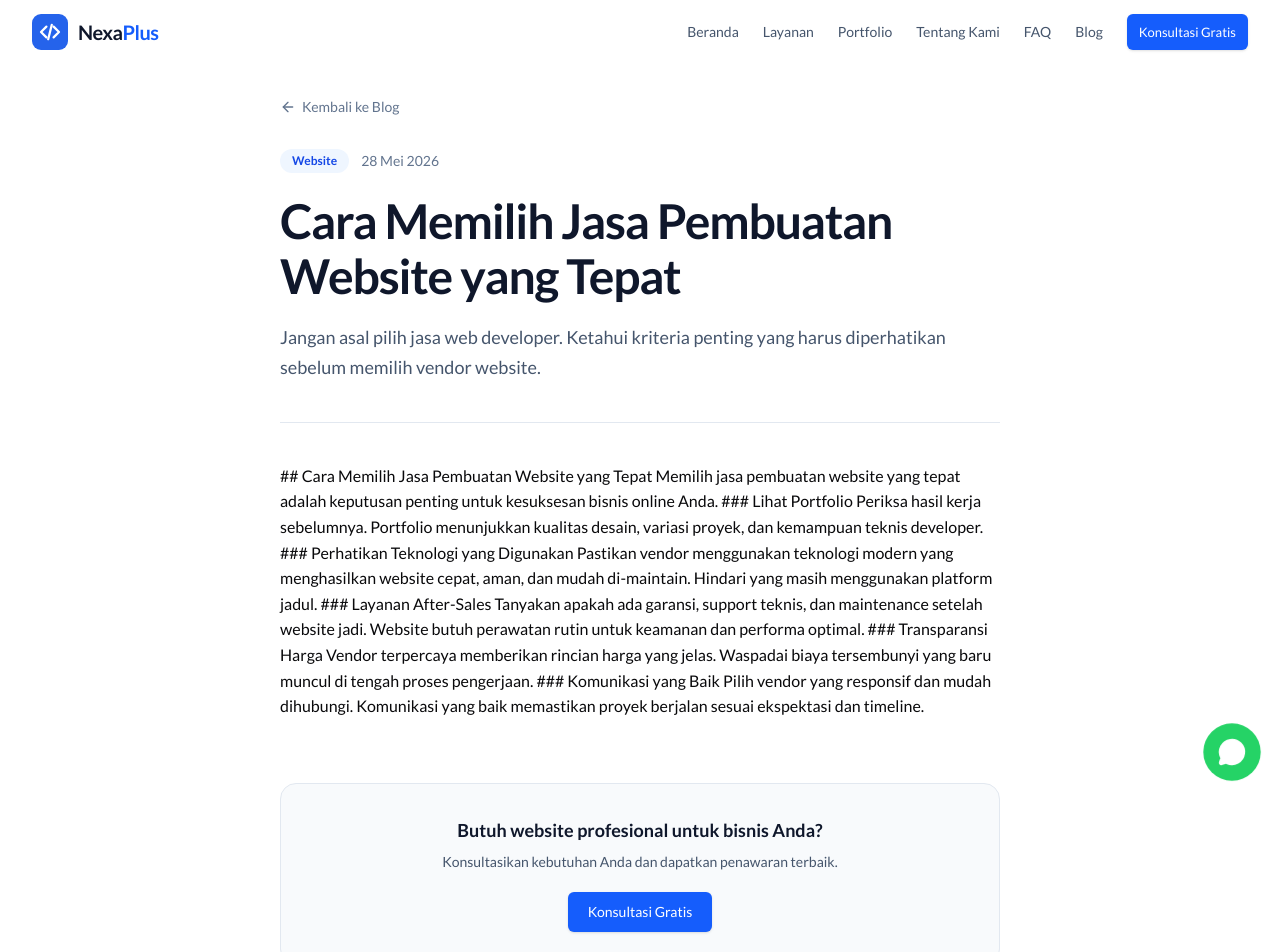
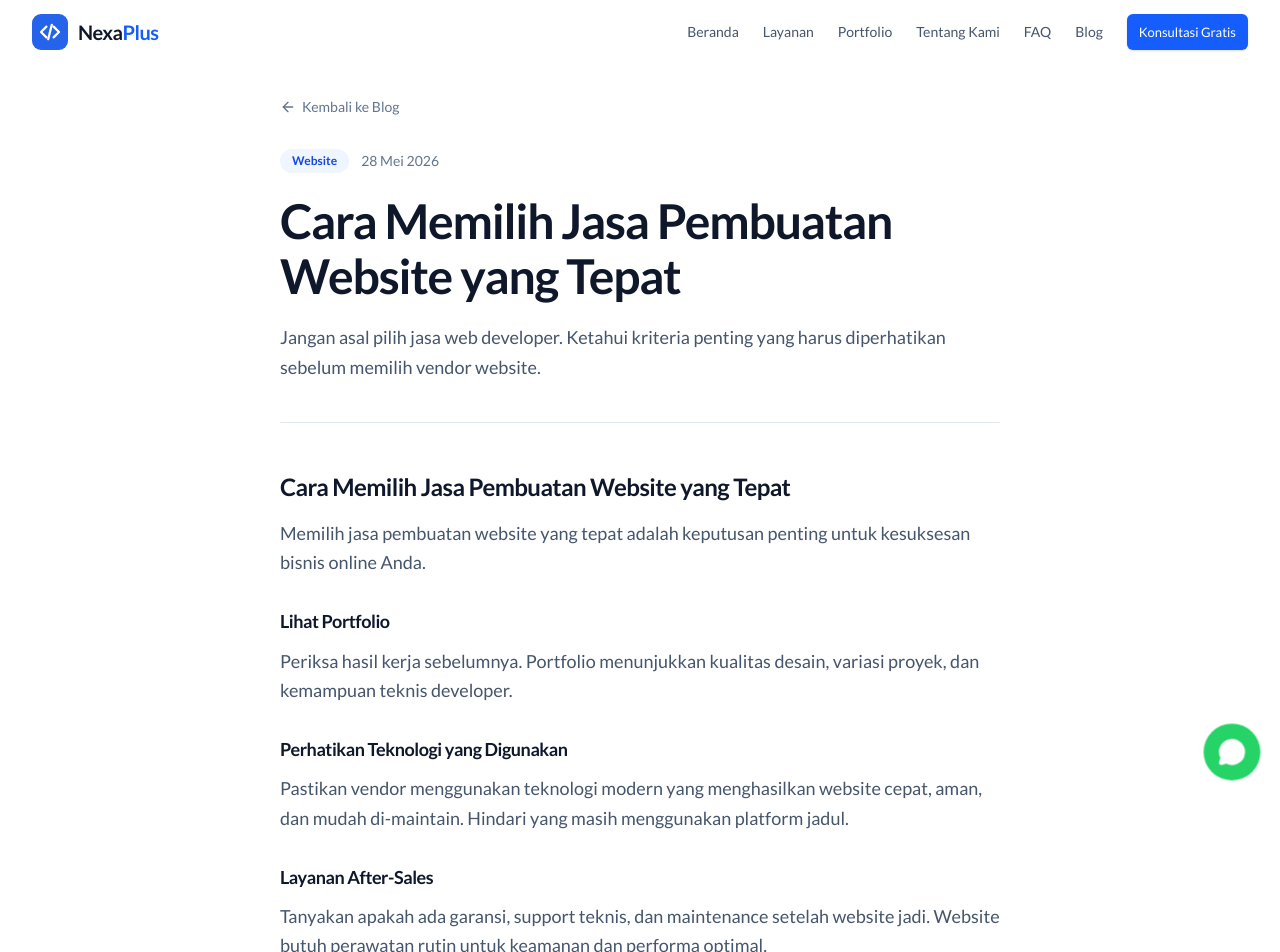
Before and after one commit to ersetdigital-sudo/nexaplus.app, a Next.js app: page /blog/cara-memilih-jasa-pembuatan-website in a window 1280 px wide. Shown: the top 952 px of the page. Built offline with nearby package versions, Linux system fonts and the light colour scheme.

Commit message:
auto: update from Kiro

```diff
--- a/app/blog/[slug]/page.tsx
+++ b/app/blog/[slug]/page.tsx
@@ -2,6 +2,7 @@ import { notFound } from 'next/navigation';
 import type { Metadata } from 'next';
 import { ArrowLeft } from 'lucide-react';
 import Link from 'next/link';
+import ReactMarkdown from 'react-markdown';
 import { blogPosts } from '@/data/blog-posts';
 import { generateArticleSchema } from '@/lib/schema-markup';
 
@@ -102,7 +103,7 @@ export default async function BlogPostPage({ params }: BlogPostPageProps) {
 
         {/* Content */}
         <div className="mx-auto max-w-3xl px-5 sm:px-6 mt-10">
-          <div
+          <article
             className="prose prose-lg prose-slate max-w-none
               prose-headings:font-bold prose-headings:tracking-tight prose-headings:text-slate-900
               prose-h2:text-2xl prose-h2:mt-12 prose-h2:mb-4
@@ -111,8 +112,9 @@ export default async function BlogPostPage({ params }: BlogPostPageProps) {
               prose-li:text-slate-600 prose-li:leading-relaxed
               prose-strong:text-slate-900
               prose-a:text-blue-600 prose-a:no-underline hover:prose-a:underline"
-            dangerouslySetInnerHTML={{ __html: post.content }}
-          />
+          >
+            <ReactMarkdown>{post.content}</ReactMarkdown>
+          </article>
         </div>
 
         {/* Bottom CTA */}
--- a/app/globals.css
+++ b/app/globals.css
@@ -1,6 +1,7 @@
 @import "tailwindcss";
 @import "tw-animate-css";
 @import "shadcn/tailwind.css";
+@plugin "@tailwindcss/typography";
 
 @custom-variant dark (&:is(.dark *));
 
--- a/package.json
+++ b/package.json
@@ -26,6 +26,7 @@
     "@supabase/ssr": "^0.12.0",
     "@supabase/supabase-js": "^2.108.1",
     "@tailwindcss/postcss": "^4.3.0",
+    "@tailwindcss/typography": "^0.5.20",
     "@types/node": "^25.9.3",
     "@types/react": "^19.2.17",
     "@types/react-dom": "^19.2.3",
@@ -38,6 +39,7 @@
     "postcss": "^8.5.15",
     "react": "^19.2.7",
     "react-dom": "^19.2.7",
+    "react-markdown": "^10.1.0",
     "react-use-measure": "^2.1.7",
     "shadcn": "^4.11.0",
     "tailwind-merge": "^3.6.0",
```
Also changed, not shown: 1 other file (tests, documents, lock files or other folders).
